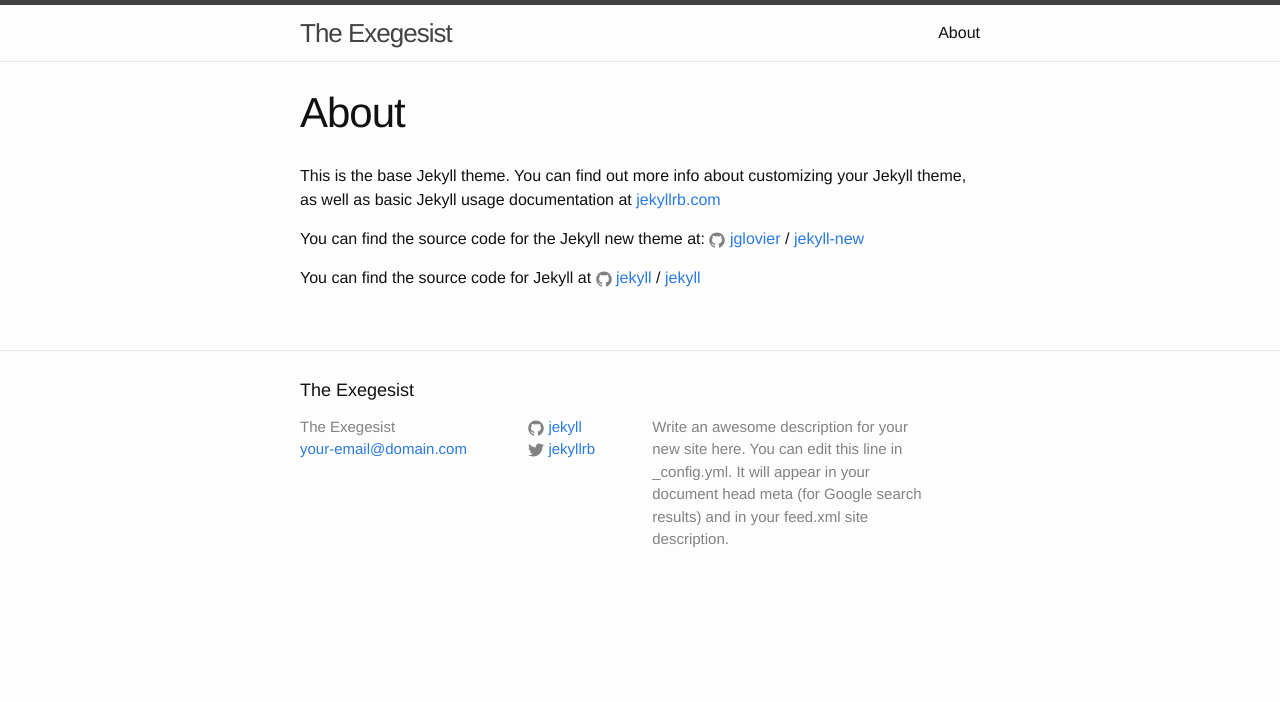
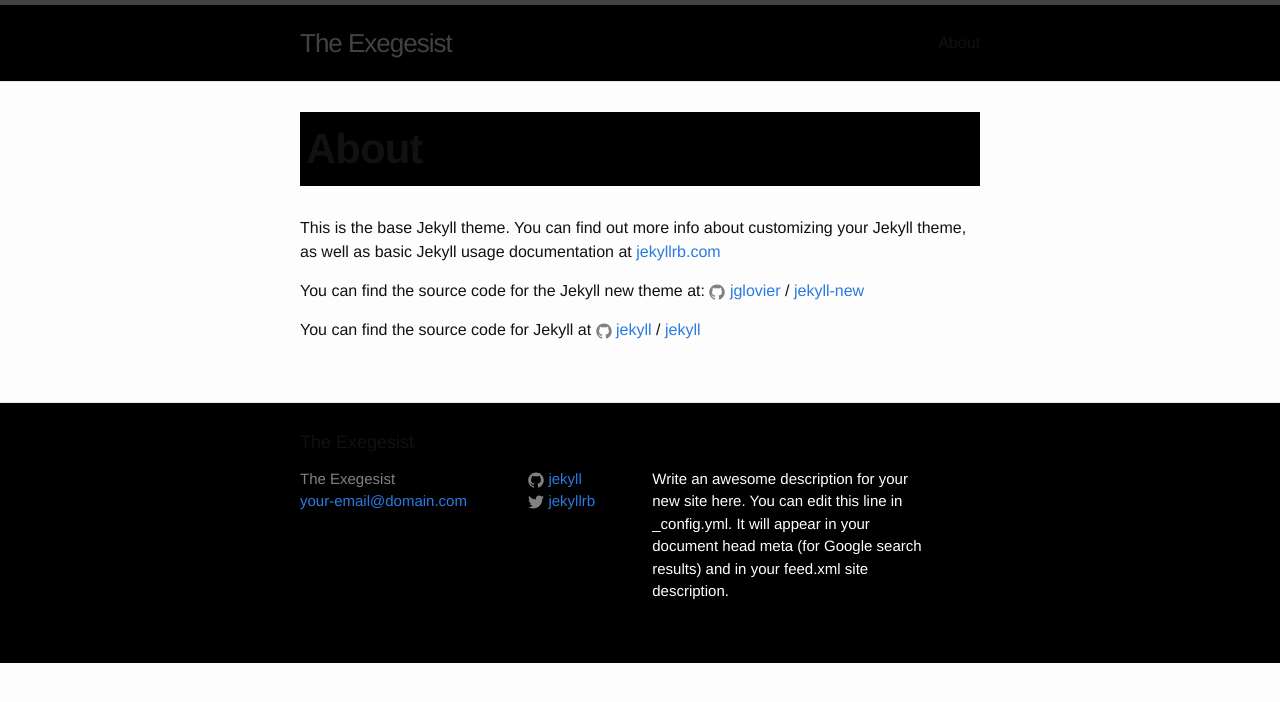
Before and after one commit to doulosiyxy/theexegesist, a Jekyll site: the page built from about.md, in a window 1280 px wide. Shown: the top 702 px of the page. Built offline with Jekyll 4.4.1, drawn with Linux system fonts in a browser that asks for light colours.

Commit message:
Update head.html

```diff
--- a/_includes/head.html
+++ b/_includes/head.html
@@ -8,7 +8,7 @@
 <!--my additions-->
   <link rel="stylesheet" href="https://maxcdn.bootstrapcdn.com/bootstrap/3.3.6/css/bootstrap.min.css" integrity="sha384-1q8mTJOASx8j1Au+a5WDVnPi2lkFfwwEAa8hDDdjZlpLegxhjVME1fgjWPGmkzs7" crossorigin="anonymous">
   <link href='https://fonts.googleapis.com/css?family=Roboto:300,400,700' rel='stylesheet' type='text/css'>
-  <link rel="stylesheet" type="text/css" href="style.css">
+  <link rel="stylesheet" type="text/css" href="../style.css">
   <link rel="icon" type="image/png" href="https://dl.dropboxusercontent.com/s/ocgof0hfu5vkkec/bulb.png?dl=0">
 <!--my additions end-->
   <link rel="stylesheet" href="{{ "/css/main.css" | prepend: site.baseurl }}">
```
